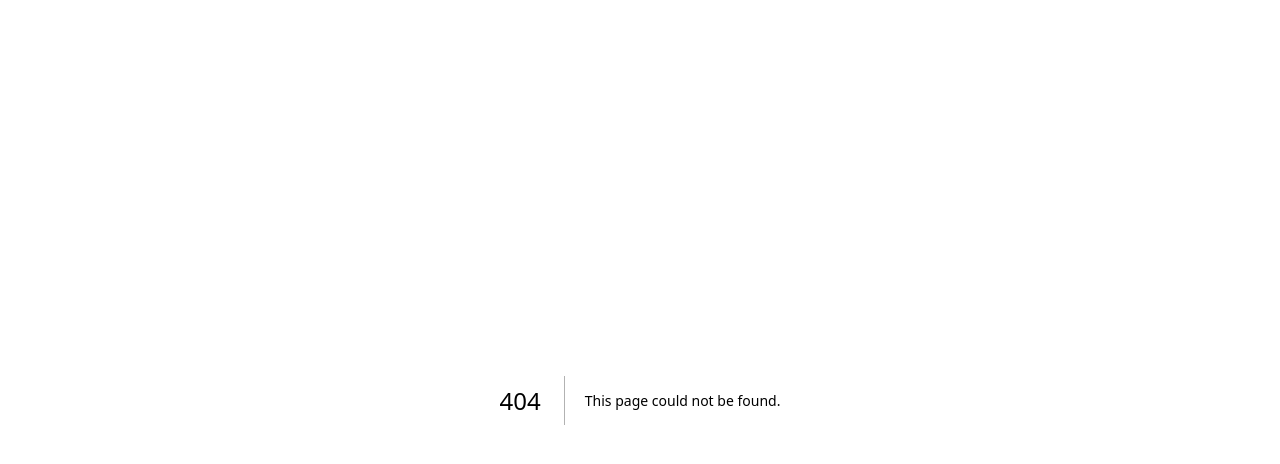
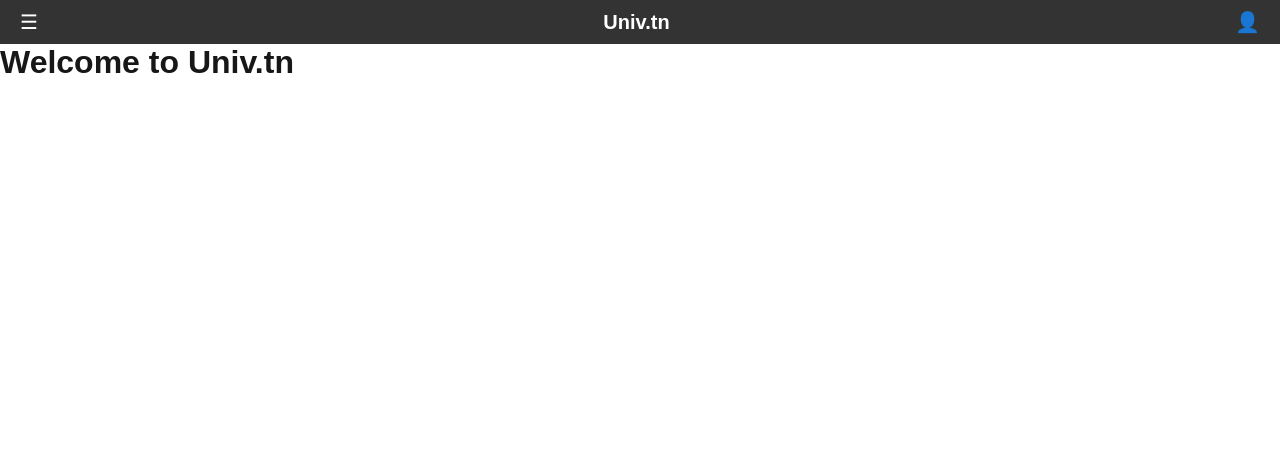
Before and after one commit to EyaOuenniche/FrontendUnivPhd, a Next.js app: page /Home in a window 1280 px wide. Before the commit this address had no page. Shown: the top 464 px of the page. Built offline with nearby package versions, Linux system fonts and the light colour scheme.

Commit message:
folder structure

```diff
--- /dev/null
+++ b/src/app/Home/page.tsx
@@ -0,0 +1,16 @@
+"use client"
+
+import HorizontalNavbar from "../components/navbar/HorizontalNavbar";
+
+
+export default function Dashboard() {
+  return (
+    <div>
+      <HorizontalNavbar/>
+      <div>
+        <h1>Welcome to Univ.tn</h1>
+        {/* Other content */}
+      </div>
+    </div>
+  );
+}
--- /dev/null
+++ b/src/app/components/navbar/HorizontalNavbar.tsx
@@ -0,0 +1,47 @@
+import { useState } from "react";
+import UserMenu from "./UserMenu";
+import Sidebar from "./Sidebar";
+
+
+export default function HorizontalNavbar() {
+  const [isSidebarOpen, setIsSidebarOpen] = useState(false);
+
+  return (
+    <nav style={styles.navbar}>
+      {/* Sidebar Toggle Button */}
+      <button onClick={() => setIsSidebarOpen(!isSidebarOpen)} style={styles.menuButton}>
+        ☰
+      </button>
+
+      {/* Website Logo */}
+      <span style={styles.logo}>Univ.tn</span>
+
+      {/* User Menu (Profile + Sign Out) */}
+        <UserMenu/>
+      {/* Sidebar (only visible when open) */}
+      {isSidebarOpen && <Sidebar closeSidebar={() => setIsSidebarOpen(false)} />}
+    </nav>
+  );
+}
+
+const styles = {
+  navbar: {
+    display: "flex",
+    justifyContent: "space-between",
+    alignItems: "center",
+    padding: "10px 20px",
+    background: "#333",
+    color: "white",
+  },
+  logo: {
+    fontSize: "20px",
+    fontWeight: "bold",
+  },
+  menuButton: {
+    fontSize: "20px",
+    background: "none",
+    color: "white",
+    border: "none",
+    cursor: "pointer",
+  },
+};
--- /dev/null
+++ b/src/app/components/navbar/Sidebar.tsx
@@ -0,0 +1,37 @@
+interface SidebarProps {
+    closeSidebar: () => void;
+  }
+
+  // Explicitly define the style types
+  const styles: { [key: string]: React.CSSProperties } = {
+    sidebar: {
+      position: "fixed",
+      left: 0,
+      top: 0,
+      width: "200px",
+      height: "100%",
+      background: "#222",
+      color: "white",
+      padding: "20px",
+    },
+    closeButton: {
+      background: "none",
+      border: "none",
+      color: "white",
+      fontSize: "18px",
+      cursor: "pointer",
+    },
+  };
+
+  export default function Sidebar({ closeSidebar }: SidebarProps) {
+    return (
+      <aside style={styles.sidebar}>
+        <button onClick={closeSidebar} style={styles.closeButton}>✖</button> {/* Close Button */}
+        <ul>
+          <li>My Universities</li>
+          <li>My Research Labs</li>
+          <li>My Papers</li>
+        </ul>
+      </aside>
+    );
+  }
--- /dev/null
+++ b/src/app/components/navbar/UniversityModal.tsx
@@ -0,0 +1 @@
+export default function UniversityModal(){}
--- /dev/null
+++ b/src/app/components/navbar/UserMenu.tsx
@@ -0,0 +1,34 @@
+import { useState } from "react";
+
+// Define the style types explicitly
+const styles: { [key: string]: React.CSSProperties } = {
+  container: { position: "relative" },
+  avatar: { background: "none", border: "none", fontSize: "20px", cursor: "pointer" },
+  menu: {
+    position: "absolute",
+    right: 0,
+    top: "30px",
+    background: "#fff",
+    color: "#000",
+    boxShadow: "0px 4px 6px rgba(0,0,0,0.1)",
+    padding: "10px",
+  },
+};
+
+export default function UserMenu() {
+  const [isOpen, setIsOpen] = useState(false);
+
+  return (
+    <div style={styles.container}>
+      <button onClick={() => setIsOpen(!isOpen)} style={styles.avatar}>
+        👤
+      </button>
+      {isOpen && (
+        <div style={styles.menu}>
+          <p>My Profile</p>
+          <p>Sign Out</p>
+        </div>
+      )}
+    </div>
+  );
+}
--- /dev/null
+++ b/src/app/components/navbar/index.tsx
@@ -0,0 +1 @@
+export default function index(){}
```
Also changed, not shown: src/app/page.tsx (+3 -87 lines), src/app/components/Footer.tsx (added).
